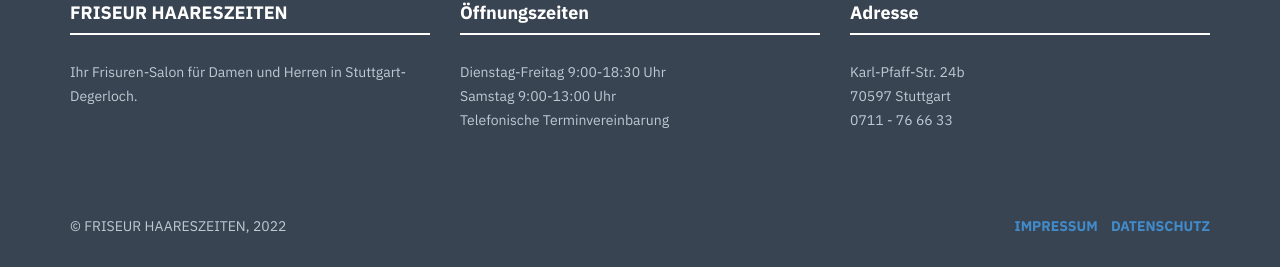
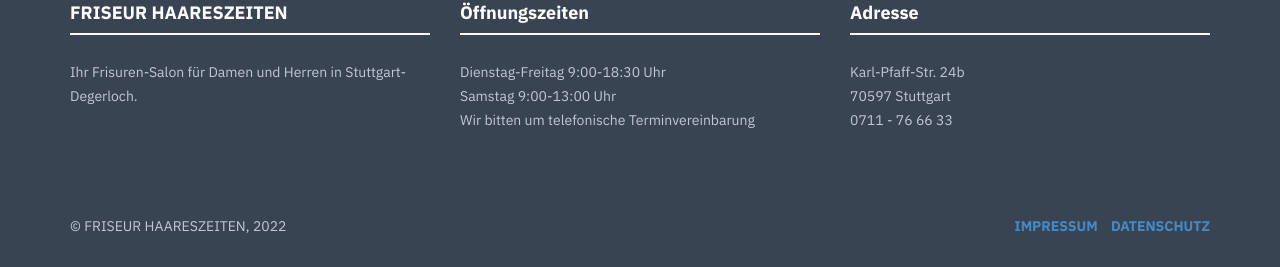
Before and after one commit to haareszeiten/haareszeiten.github.io, a Jekyll site: the page built from index.html, in a window 1280 px wide and 1237 px high. Shown: the part 967-1234 px from the top of the window. Built offline with Jekyll 4.4.1, drawn with Linux system fonts in a browser that asks for light colours; nearby versions of some CDN libraries.

Commit message:
Terminvereinbarung

```diff
--- a/_config.yml
+++ b/_config.yml
@@ -32,7 +32,7 @@ hours:
   - lines:
     - Dienstag-Freitag 9:00-18:30 Uhr
     - Samstag 9:00-13:00 Uhr
-    - Telefonische Terminvereinbarung
+    - Wir bitten um telefonische Terminvereinbarung
 email:
 
 # Team members information. Shown on Team page. 4 in a row
```
